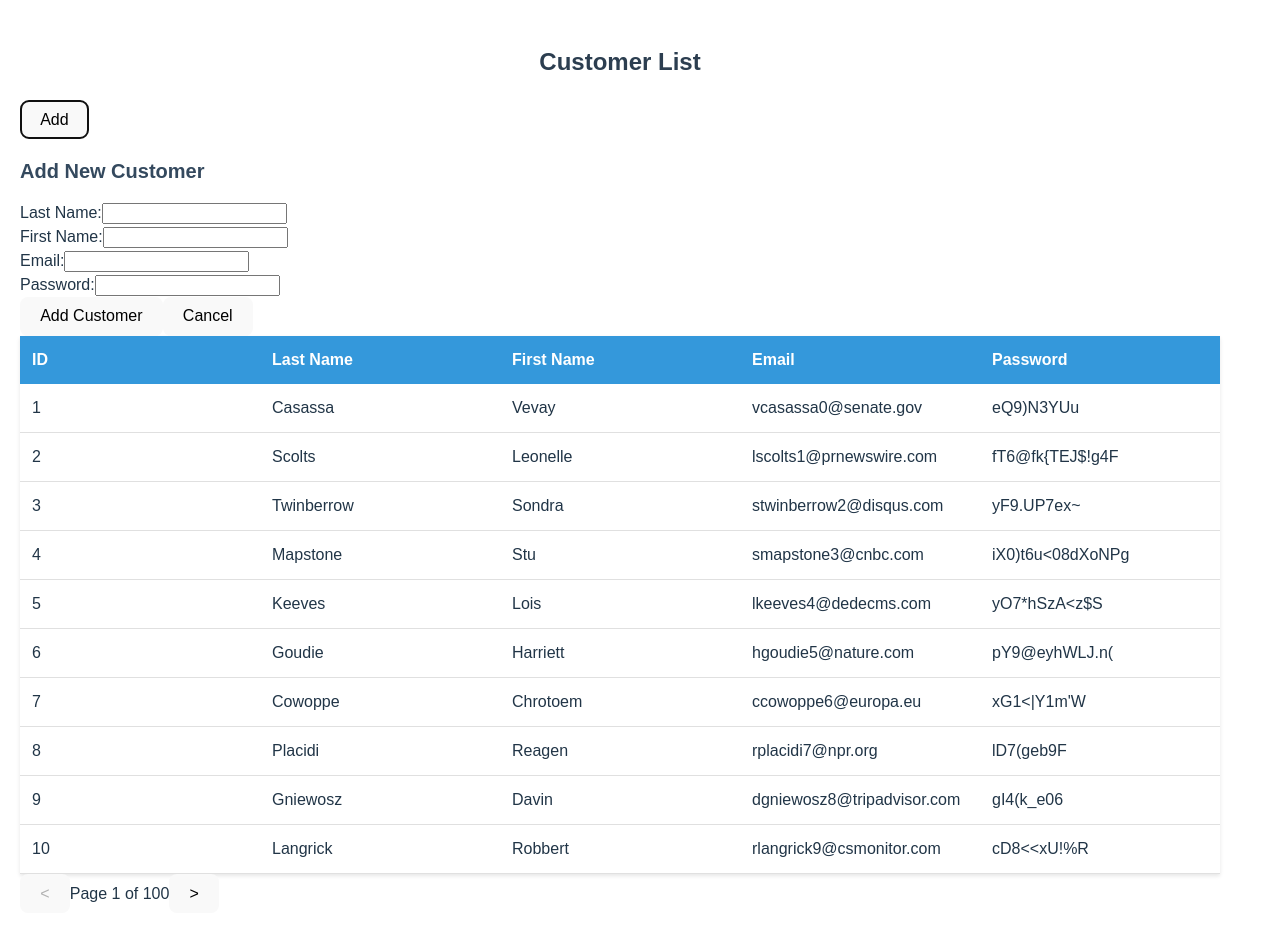
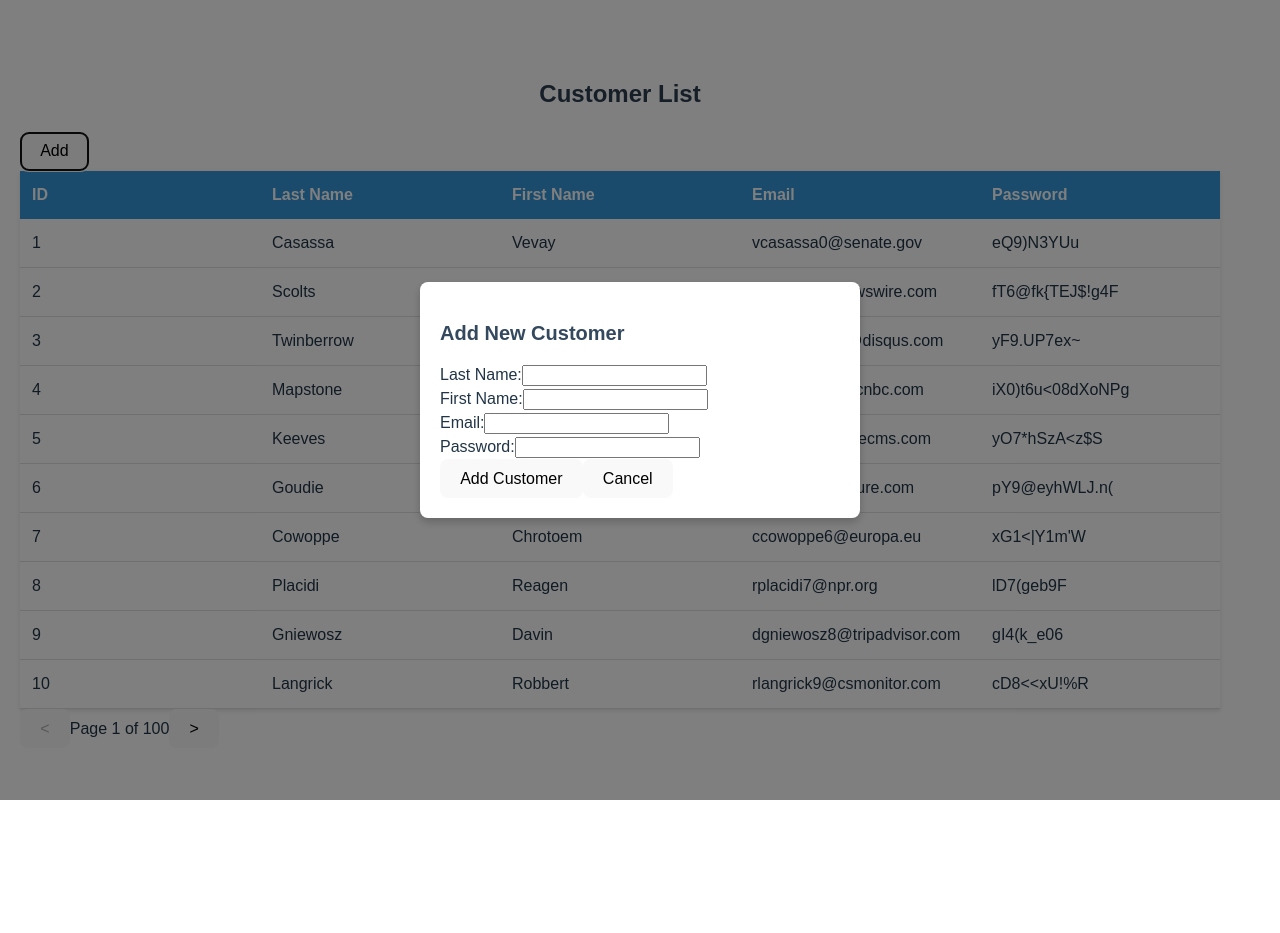
Before and after one commit to pgalleg03/reactProject, a React (Vite) app: page / in a window 1280 px wide. Both pictures are taken after a click on the button "Add". After the commit the page ends 800 px from the top, so only its background shows below. Built offline with nearby package versions, Linux system fonts and the light colour scheme.

Commit message:
added popups so forms appear in middle of page. ability to edit and add fields.

```diff
--- a/src/App.jsx
+++ b/src/App.jsx
@@ -5,6 +5,7 @@ import customerList from './assets/mock_customers.json';
 // Main App component
 function App() {
   const [selectedId, setSelectedId] = useState(null); // Initialize with null
+  const [customers, setCustomers] = useState(customerList); // Put customers into state for mutability
 
   const handleSelect = (id) => {
     setSelectedId(prevId => (prevId === id ? null : id));
@@ -18,8 +19,8 @@ function App() {
   const customersPerPage = 10;
   const lastCustomerIndex = currentPage * customersPerPage;
   const firstCustomerIndex = lastCustomerIndex - customersPerPage;
-  const currentCustomers = customerList.slice(firstCustomerIndex, lastCustomerIndex);
-  const totalPages = Math.ceil(customerList.length / customersPerPage);
+  const currentCustomers = customers.slice(firstCustomerIndex, lastCustomerIndex);
+  const totalPages = Math.ceil(customers.length / customersPerPage);
 
   const nextPage = () => {
     if (currentPage < totalPages) {
@@ -33,12 +34,17 @@ function App() {
     }
   };
 
-  const selectedCustomer = customerList.find(customer => customer.id === selectedId);
+  const selectedCustomer = customers.find(customer => customer.id === selectedId);
 
   return (
     <div id='main'>
       <Header />
-      <ActionButton selectedId={selectedId} selectedCustomer={selectedCustomer} />
+      <ActionButton
+        selectedId={selectedId}
+        selectedCustomer={selectedCustomer}
+        setCustomers={setCustomers}
+        customers={customers}
+      />
       <Body
         customers={currentCustomers}
         handleSelect={handleSelect}
@@ -94,32 +100,101 @@ function Body({ customers, handleSelect, isSelected }) {
   );
 }
 
-// ActionButton: Toggles between showing Add or Update form
-function ActionButton({ selectedId, selectedCustomer }) {
+// Modal component for popup forms
+function Modal({ onClose, children }) {
+  return (
+    <div
+      style={{
+        position: 'fixed',
+        top: 0,
+        left: 0,
+        width: '100%',
+        height: '100%',
+        backgroundColor: 'rgba(0, 0, 0, 0.5)',
+        display: 'flex',
+        justifyContent: 'center',
+        alignItems: 'center',
+        zIndex: 1000,
+      }}
+      onClick={onClose}
+    >
+      <div
+        style={{
+          backgroundColor: 'white',
+          padding: '20px',
+          borderRadius: '8px',
+          maxWidth: '400px',
+          width: '100%',
+          boxShadow: '0 4px 8px rgba(0, 0, 0, 0.2)',
+        }}
+        onClick={(e) => e.stopPropagation()} // Prevent closing when clicking inside
+      >
+        {children}
+      </div>
+    </div>
+  );
+}
+
+// ActionButton: Toggles between showing Add or Update form in a modal
+function ActionButton({ selectedId, selectedCustomer, setCustomers, customers }) {
   const [showForm, setShowForm] = useState(false);
 
   const handleToggleForm = () => {  // toggle visibility
     setShowForm(prev => !prev);
   };
 
+  if (!showForm) {
+    return (
+      <div>
+        <button onClick={handleToggleForm}>
+          {selectedId !== null ? 'Update' : 'Add'}
+        </button>
+      </div>
+    );
+  }
+
   return (
     <div>
       <button onClick={handleToggleForm}>
         {selectedId !== null ? 'Update' : 'Add'}
       </button>
-      {showForm && (
-        selectedId !== null ? (
-          <UpdateCustomerForm selectedCustomer={selectedCustomer} onCancel={handleToggleForm} />
+      <Modal onClose={handleToggleForm}>
+        {selectedId !== null ? (
+          <UpdateCustomerForm
+            selectedCustomer={selectedCustomer}
+            onCancel={handleToggleForm}
+            onSubmit={(formData) => {
+              setCustomers(prev => prev.map(customer =>
+                customer.id === selectedId ? { ...customer, ...formData } : customer
+              ));
+              console.log("works");
+              setShowForm(false);
+            }}
+          />
         ) : (
-          <AddCustomerForm onCancel={handleToggleForm} />
-        )
-      )}
+          <AddCustomerForm
+            onCancel={handleToggleForm}
+            onSubmit={(formData) => {
+              const newId = customers.length > 0 ? Math.max(...customers.map(c => c.id)) + 1 : 1;
+              const newCustomer = {
+                id: newId,
+                last_name: formData.last_name,
+                first_name: formData.first_name,
+                email: formData.email,
+                password: formData.password,
+              };
+              setCustomers(prev => [...prev, newCustomer]);
+              setShowForm(false);
+            }}
+          />
+        )}
+      </Modal>
     </div>
   );
 }
 
 // AddCustomerForm: Form to add a new customer
-function AddCustomerForm({ onCancel }) {
+function AddCustomerForm({ onCancel, onSubmit }) {
   const [formData, setFormData] = useState({
     last_name: '',
     first_name: '',
@@ -129,6 +204,14 @@ function AddCustomerForm({ onCancel }) {
 
   const handleChange = (e) => {
     setFormData(prev => ({ ...prev, [e.target.name]: e.target.value }));
+  };
+
+  const handleSubmit = () => {
+    if (!formData.last_name || !formData.first_name || !formData.email || !formData.password) {
+      alert('All fields are required');
+      return;
+    }
+    onSubmit(formData);
   };
 
   return (
@@ -155,7 +238,7 @@ function AddCustomerForm({ onCancel }) {
           <input type="password" name="password" value={formData.password} onChange={handleChange} required />
         </label>
         <br />
-        <button>Add Customer</button>
+        <button onClick={handleSubmit}>Add Customer</button>
         <button onClick={onCancel}>Cancel</button>
       </div>
     </div>
@@ -163,7 +246,7 @@ function AddCustomerForm({ onCancel }) {
 }
 
 // UpdateCustomerForm: Form to update customer details
-function UpdateCustomerForm({ selectedCustomer, onCancel }) {
+function UpdateCustomerForm({ selectedCustomer, onCancel, onSubmit }) {
   const [formData, setFormData] = useState({
     last_name: '',
     first_name: '',
@@ -184,6 +267,14 @@ function UpdateCustomerForm({ selectedCustomer, onCancel }) {
 
   const handleChange = (e) => {
     setFormData(prev => ({ ...prev, [e.target.name]: e.target.value }));
+  };
+
+  const handleSubmit = () => {
+    if (!formData.last_name || !formData.first_name || !formData.email || !formData.password) {
+      alert('All fields are required');
+      return;
+    }
+    onSubmit(formData);
   };
 
   if (!selectedCustomer) return null;
@@ -212,7 +303,7 @@ function UpdateCustomerForm({ selectedCustomer, onCancel }) {
           <input type="password" name="password" value={formData.password} onChange={handleChange} required />
         </label>
         <br />
-        <button>Update</button>
+        <button onClick={handleSubmit}>Update</button>
         <button onClick={onCancel}>Cancel</button>
       </div>
     </div>
```
